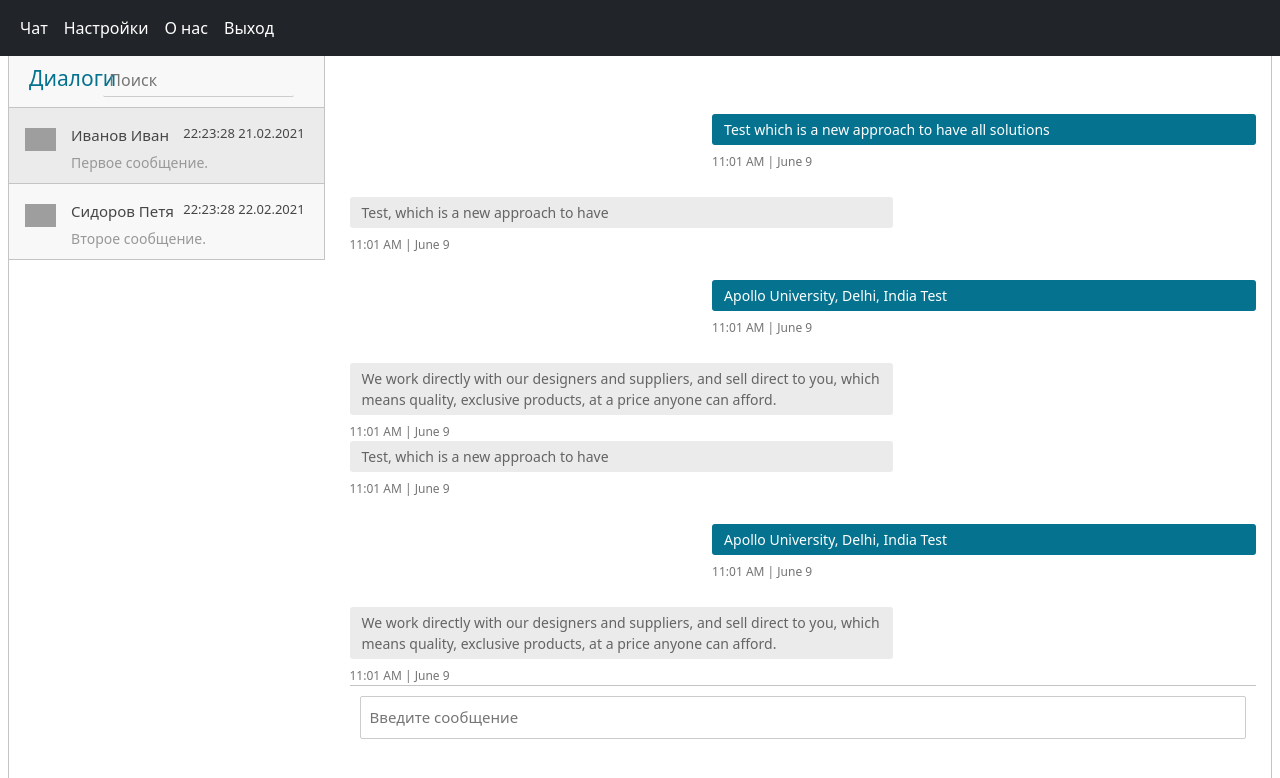
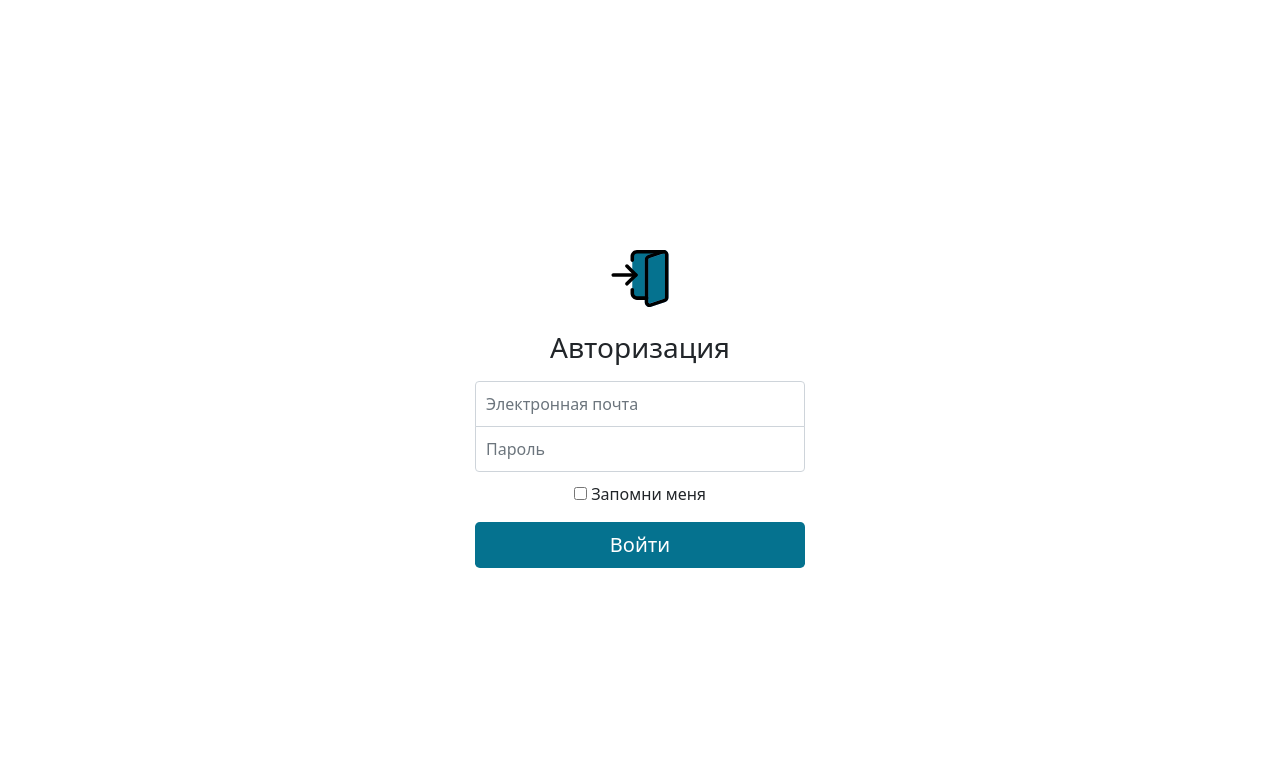
Before and after one commit to AlymovAlexey/svelte-simple-chat, a Svelte app: page / in a window 1280 px wide. Shown: the top 778 px of the page. Built offline with nearby package versions, Linux system fonts and the light colour scheme; grey boxes are pictures that could not be loaded.

Commit message:
Рефакторинг

```diff
--- a/package.json
+++ b/package.json
@@ -17,7 +17,6 @@
     "svelte": "^3.0.0"
   },
   "dependencies": {
-    "sirv-cli": "^1.0.0",
-    "svelte-routing": "^1.5.0"
+    "sirv-cli": "^1.0.0"
   }
 }
--- a/public/index.html
+++ b/public/index.html
@@ -9,7 +9,6 @@
 	<link rel='icon' type='image/png' href='/favicon.png'>
 	<link rel='stylesheet' href='/global.css'>
 	<link rel='stylesheet' href='/build/bundle.css'>
-	<link href="signin.css" rel="stylesheet">
 	<link href="https://cdn.jsdelivr.net/npm/bootstrap@5.0.0-beta2/dist/css/bootstrap.min.css" rel="stylesheet" integrity="sha384-BmbxuPwQa2lc/FVzBcNJ7UAyJxM6wuqIj61tLrc4wSX0szH/Ev+nYRRuWlolflfl" crossorigin="anonymous">
 
 	<style>
--- a/src/App.svelte
+++ b/src/App.svelte
@@ -1,19 +1,22 @@
 <script>
-  import { Router, Route } from "svelte-routing";
-  import About from "./routes/About.svelte";
-  import NavBar from "./components/NavBar.svelte";
-  import LoginForm from "./routes/LoginForm.svelte"
-  import Chat from "./routes/Chat.svelte"
-  import SettingsForm from "./components/SettingsForm.svelte"
+  import LoginForm from "./components/LoginForm.svelte";
+  import Chat from "./components/chat/Chat.svelte";
 
-  export let url = "";
+  let login = false;
 
+  function checkLogin(event) {
+    if (event.detail.login) {
+      login = true;
+      console.log(event.detail.user);
+    }
+  }
+  function logout() {
+    login = false;
+  }
 </script>
 
-<Router url="{url}">
-	  <NavBar />
-    <Route path="login" component={LoginForm} />
-    <Route path="about" component={About} />
-	  <Route path="settings" component={SettingsForm} />
-    <Route path="/" component={Chat} />
-</Router>
+{#if !login}
+  <LoginForm on:message={checkLogin} />
+{:else}
+  <Chat on:exit={logout} />
+{/if}
--- a/src/routes/LoginForm.svelte
+++ b/src/components/LoginForm.svelte
@@ -1,5 +1,7 @@
 <script>
-  import { navigate } from "svelte-routing";
+  import { createEventDispatcher } from "svelte";
+
+  const dispatch = createEventDispatcher();
 
   let username = "";
   let password = "";
@@ -12,11 +14,15 @@
       isLoading = false;
       navigate("/", { replace: true });
     }, 2000);
+    dispatch("message", {
+      login: true,
+      user: username,
+    });
   }
 </script>
 
 <div class="container-login">
-  <main class="form-signin text-center">
+  <div class="form-signin text-center">
     {#if isLoading}
       <div class="spinner-border m-" role="status">
         <span class="sr-only" />
@@ -49,7 +55,7 @@
         <button class="w-100 btn-lg btn-primary" type="submit">Войти</button>
       </form>
     {/if}
-  </main>
+  </div>
 </div>
 
 <style>
@@ -61,16 +67,23 @@
     border: #05728f;
   }
   .container-login {
+    width: 100%;
+    height: 100%;
+    position: fixed;
+    top: 0;
+    left: 0;
     display: flex;
     align-items: center;
-    padding-top: 40px;
-    padding-bottom: 40px;
+    align-content: center;
+    justify-content: center;
+    overflow: auto;
   }
   .form-signin {
-    width: 100%;
-    max-width: 330px;
-    padding: 15px;
-    margin: auto;
+    /* width: 100%; */
+    width: 330px;
+    height: 300px;
+    /* padding: 15px; */
+    /* margin: auto; */
   }
   .form-signin .checkbox {
     font-weight: 400;
--- a/src/components/NavBar.svelte
+++ /dev/null
@@ -1,33 +0,0 @@
-<script>
-  import { Link } from "svelte-routing";
-  export const urls = [
-    { path: "/", name: "Чат" },
-    { path: "/settings", name: "Настройки" },
-    { path: "/about", name: "О нас" },
-  ];
-</script>
-
-<header>
-  <nav class="navbar navbar-expand-md navbar-dark fixed-top bg-dark">
-    <div class="container-fluid">
-      <div class="collapse navbar-collapse" id="navbarCollapse">
-        <ul class="navbar-nav me-auto mb-2 mb-md-0">
-          {#each urls as { path, name }}
-            <li class="nav-item">
-              <Link to={path} class="nav-link active" aria-current="page"
-                >{name}</Link
-              >
-            </li>
-          {/each}
-          <ul class="navbar-nav">
-            <li class="nav-item">
-              <Link to="/login" class="nav-link active" aria-current="page"
-                >Выход</Link
-              >
-            </li>
-          </ul>
-        </ul>
-      </div>
-    </div>
-  </nav>
-</header>
--- a/src/components/SettingsForm.svelte
+++ /dev/null
@@ -1,11 +0,0 @@
-<script>
-
-</script>
-
-<div>
-	<p>Настройки</p>
-</div>
-
-<style>
-
-</style>
--- a/src/routes/Chat.svelte
+++ b/src/components/chat/Chat.svelte
@@ -1,8 +1,8 @@
 <script>
   import { afterUpdate, onMount, tick } from "svelte";
-  import { getDialogs, getMessages } from "../requests.js";
-  import ChatInput from "../components/Chat/ChatInput.svelte";
-  import ChatHead from "../components/Chat/ChatHead.svelte";
+  import { getDialogs, getMessages } from "../../requests.js";
+  import ChatInput from "./ChatInput.svelte";
+  import ChatHead from "./ChatHead.svelte";
 
   const locale = "ru";
 
@@ -100,7 +100,7 @@
 <div class="container-chat">
   <div class="inbox_msg">
     <div class="inbox_people">
-      <ChatHead on:submit={findDialog} />
+      <ChatHead on:submit={findDialog} on:exit />
       <div class="inbox_chat">
         {#each dialogs as dialog}
           <div
@@ -170,7 +170,6 @@
 
 <style>
   .container-chat {
-    padding-top: 47px;
     height: 100%;
   }
   img {
--- a/src/components/Chat/ChatHead.svelte
+++ b/src/components/chat/ChatHead.svelte
@@ -9,14 +9,17 @@
       dispatch("submit", {
         text: search,
       });
-      search = ""
+      search = "";
     }
+  }
+  function exit(e) {
+    dispatch("exit");
   }
 </script>
 
 <div class="headind_srch">
   <div class="recent_heading">
-    <h4>Диалоги</h4>
+    <button type="button" class="btn btn-light" on:click={exit}>Выход</button>
   </div>
   <div class="srch_bar">
     <div class="stylish-input-group">
@@ -43,24 +46,19 @@
     border-bottom: 1px solid #c4c4c4;
   }
   .recent_heading {
-    float: left;
-    width: 10%;
-  }
-  .recent_heading h4 {
-    color: #05728f;
-    font-size: 21px;
-    margin: auto;
+    float: right;
+    width: 15%;
   }
   .srch_bar {
     display: inline-block;
     text-align: right;
-    width: 90%;
+    width: 85%;
   }
   .srch_bar input {
-    float: right;
+    float: left;
     border: 1px solid #cdcdcd;
     border-width: 0 0 1px 0;
-    width: 80%;
+    width: 70%;
     padding: 2px 0 4px 6px;
     background: none;
   }
--- a/src/routes/About.svelte
+++ /dev/null
@@ -1 +0,0 @@
-<h1>About</h1>
```
Also changed, not shown: public/signin.css (deleted, +0 -8 lines), src/components/chat/ChatInput.svelte (line endings or trailing spaces), src/components/chat/Input.svelte (renamed from src/components/Chat/Input.svelte), 1 other file (tests, documents, lock files or other folders).
